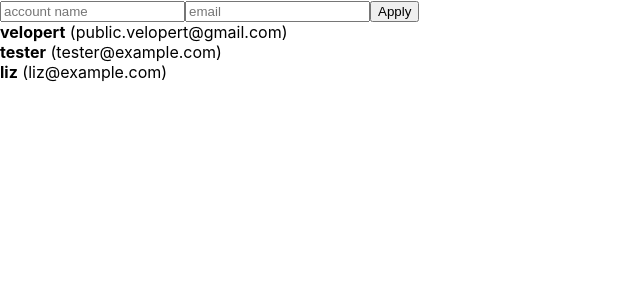
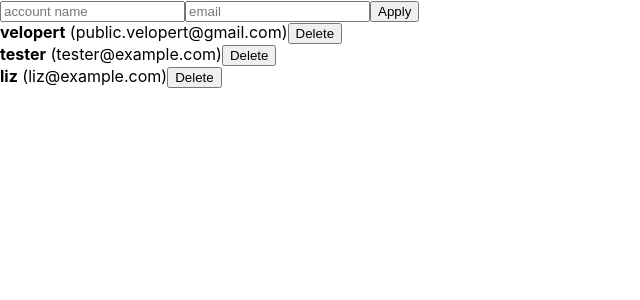
Before and after one commit to jiyoungbkim/Daily_Coding, a React (Create React App) app in the folder React/begin-react/: page / in a window 1280 px wide. Shown: the top 300 px of the page, without its empty margins (0-640 px from the left). Built offline with nearby package versions, Linux system fonts and the light colour scheme.

Commit message:
onRemove

```diff
--- a/React/begin-react/src/App.js
+++ b/React/begin-react/src/App.js
@@ -47,7 +47,11 @@
       email: ''
     })
     nextId.current += 1;
-  }
+  };
+
+  const onRemove = id => {
+    setUsers(users.filter(user => user.id !== id));
+  };
   return (
     <>
       <CreateUser
@@ -56,7 +60,7 @@
         onChange={onChange}
         onCreate={onCreate}
       />
-      <UserList users={users}/>
+      <UserList users={users} onRemove={onRemove}/>
     </>
   );
 }
--- a/React/begin-react/src/UserList.js
+++ b/React/begin-react/src/UserList.js
@@ -1,17 +1,24 @@
 import React from 'react';
 
-function User({user}){
+function User({user, onRemove}){
+  const { username, email, id} = user;
   return (
     <div>
-      <b>{user.username}</b> <span>({user.email})</span>
+      <b>{username}</b> <span>({email})</span>
+      <button onClick={()=> onRemove(id)}>Delete</button>
     </div>
   )
 }
 
-function UserList({users}) {
+function UserList({users, onRemove}) {
   return (
     <div>
-      {users.map(user => <User user={user} key={user.id}/>)}
+      {users.map(user =>
+        <User
+          user={user}
+          key={user.id}
+          onRemove={onRemove}
+        />)}
     </div>
   )
 }
```
